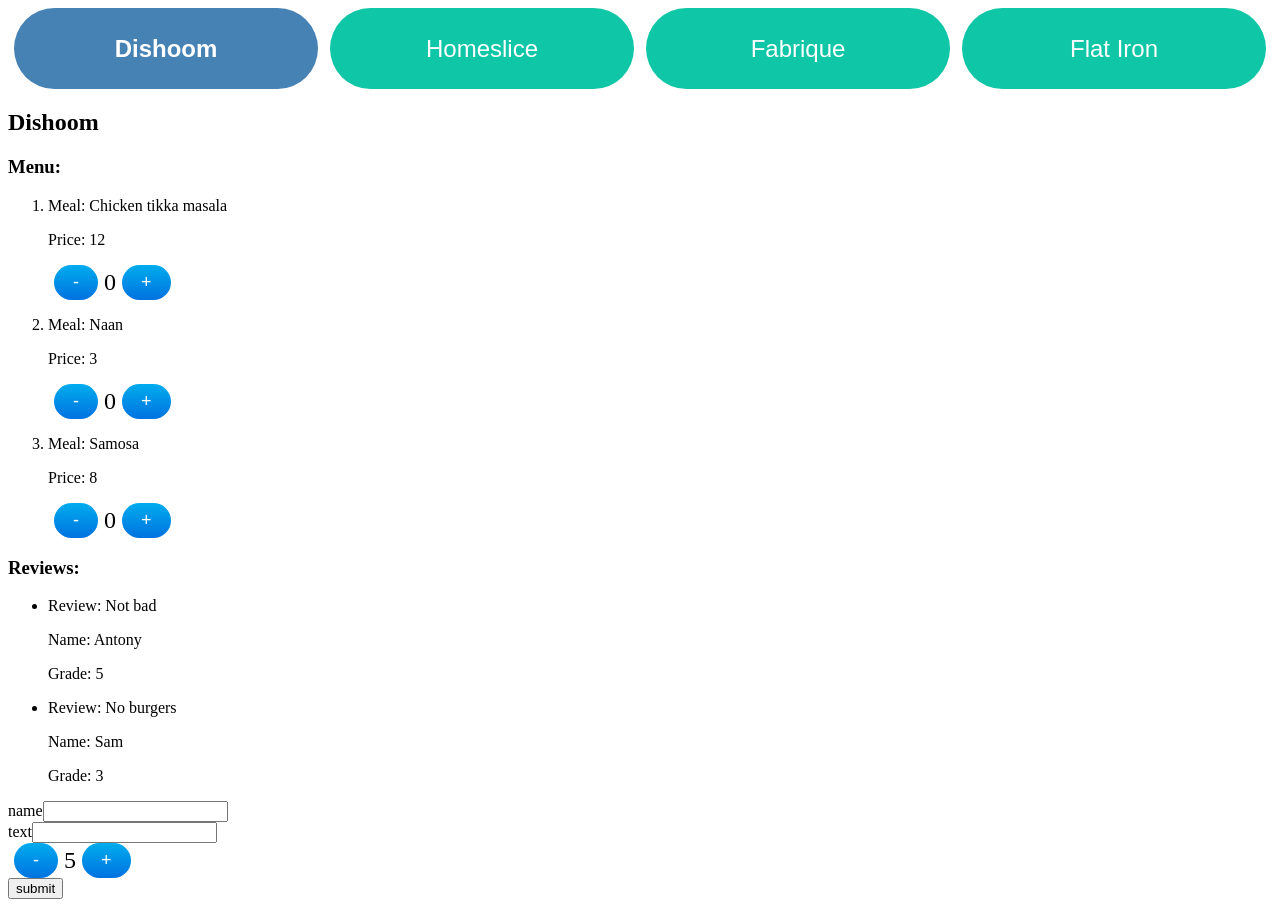
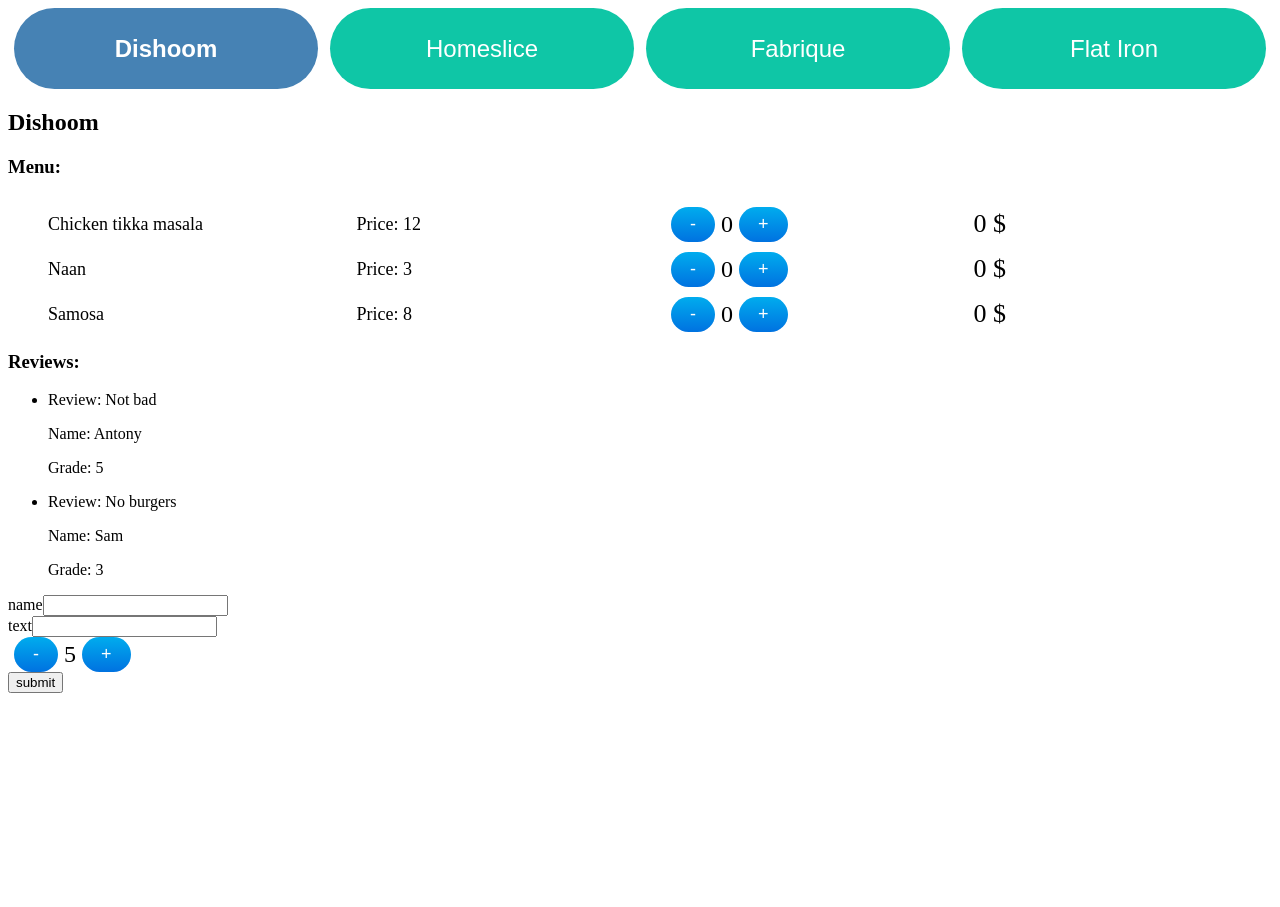
Before and after one commit to YuriiBoltukov/learn-js-react-homework, a React (Vite) app: page / in a window 1280 px wide. Both pictures are taken after a click on the button "Dishoom". After the commit the page ends 800 px from the top, so only its background shows below. Built offline with nearby package versions, Linux system fonts and the light colour scheme.

Commit message:
feat menu styles

```diff
--- a/src/components/RestaurantDish/RestaurantDish.tsx
+++ b/src/components/RestaurantDish/RestaurantDish.tsx
@@ -1,31 +1,31 @@
-import React, { useState } from 'react';
-import { MenuItem } from '../../Models/interfaces.ts';
-import { Counter } from '../Counter/Counter.tsx';
+import React, { useState } from "react";
+import { MenuItem } from "../../Models/interfaces.ts";
+import { Counter } from "../Counter/Counter.tsx";
+import style from "./dish.module.scss";
 
 export interface Dish {
-  menu: MenuItem
+  menu: MenuItem;
 }
 
-
-export const RestaurantDish: React.FC<Dish> = ({menu}) => {
-  const [count, setCount] = useState(0)
+export const RestaurantDish: React.FC<Dish> = ({ menu }) => {
+  const [count, setCount] = useState(0);
   const increment = () => {
-    if (count === 5) return
+    if (count === 5) return;
     setCount(count + 1);
   };
 
   const decrement = () => {
-    if(count === 0) return
+    if (count === 0) return;
     setCount(count - 1);
   };
   return (
     <>
-      <div>
-        <p>Meal: {menu.name}</p>
-        <p>Price: {menu.price}</p>
+      <div className={style.dish}>
+        <p className={style.dish_title}>{menu.name}</p>
+        <p className={style.dish_price}>Price: {menu.price}</p>
         <Counter count={count} increment={increment} decrement={decrement} />
-        {count > 0 && <p>{menu.price * count}$</p>}
+        <p className={style.dish_total}>{menu.price * count} $</p>
       </div>
     </>
   );
-}
+};
--- /dev/null
+++ b/src/components/RestaurantDish/dish.module.scss
@@ -0,0 +1,21 @@
+.dish {
+  display: grid;
+  grid-template-columns: repeat(4, 1fr);
+  gap: 10px;
+  align-items: center;
+
+  &_title {
+    font-size: 18px;
+    margin: 0;
+  }
+
+  &_price {
+    margin: 0;
+    font-size: 18px;
+  }
+
+  &_total {
+    margin: 0;
+    font-size: 26px;
+  }
+}
--- a/src/components/RestaurantMenu/RestaurantMenu.tsx
+++ b/src/components/RestaurantMenu/RestaurantMenu.tsx
@@ -1,6 +1,7 @@
-import React from 'react';
-import { RestaurantDish } from '../RestaurantDish/RestaurantDish.tsx';
-import { MenuItem } from '../../Models/interfaces.ts';
+import React from "react";
+import { RestaurantDish } from "../RestaurantDish/RestaurantDish.tsx";
+import { MenuItem } from "../../Models/interfaces.ts";
+import style from "./menu.module.scss";
 
 export interface RestaurantMenuListProps {
   menu: MenuItem[];
@@ -8,16 +9,14 @@
 
 export const RestaurantMenu: React.FC<RestaurantMenuListProps> = ({ menu }) => {
   return (
-    <ol>
-      {
-        menu?.map((menu: MenuItem) => {
-          return (
-            <li>
-              <RestaurantDish menu={menu} />
-            </li>
-          )
-        })
-      }
+    <ol className={style.menu}>
+      {menu?.map((menu: MenuItem) => {
+        return (
+          <li key={menu.id} className={style.menu_item}>
+            <RestaurantDish menu={menu} />
+          </li>
+        );
+      })}
     </ol>
   );
-}
+};
--- /dev/null
+++ b/src/components/RestaurantMenu/menu.module.scss
@@ -0,0 +1,11 @@
+.menu {
+  list-style: none;
+  display: flex;
+  flex-direction: column;
+  margin: 0;
+  font-size: 16px;
+
+  &_item {
+    margin-top: 10px;
+  }
+}
```
